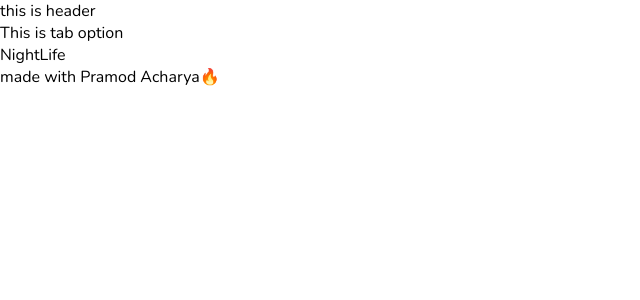
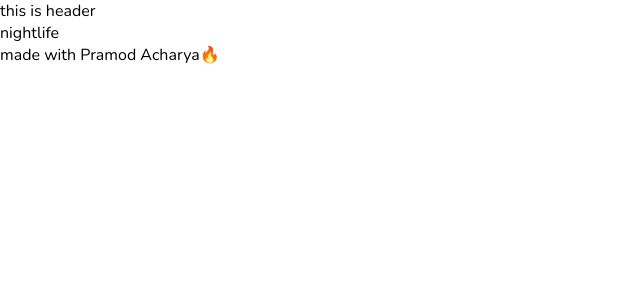
Before and after one commit to Pramod0328/zomato-clone, a React (Create React App) app: page / in a window 1280 px wide. Shown: the top 300 px of the page, without its empty margins (0-640 px from the left). Built offline with nearby package versions, Linux system fonts and the light colour scheme.

Commit message:
component added

```diff
--- a/src/components/common/tabOptions/index.js
+++ b/src/components/common/tabOptions/index.js
@@ -1,8 +1,8 @@
 import react from 'react';
 
-const TabOptions = ()=>{
+const TabOptions = ({activeTab, setActiveTab})=>{
     return(
-        <div>This is tab option</div>
+        <></>
     )
 }
 
--- /dev/null
+++ b/src/components/delivery/index.js
@@ -0,0 +1,10 @@
+import React from "react";
+import './delivery.css';
+
+const Delivery = ()=>{
+    return(
+            <div>This is delivery</div>
+    )
+}
+
+export default Delivery;
--- /dev/null
+++ b/src/components/diningOut/index.js
@@ -0,0 +1,10 @@
+import React from "react";
+import './diningout.css';
+
+const DiningOut = ()=>{
+    return(
+        <div>This is dining Out</div>
+    )
+}
+
+export default DiningOut;
--- /dev/null
+++ b/src/components/nightlife/index.js
@@ -0,0 +1,10 @@
+import React from "react";
+import './nightlife.css';
+
+const NightLife = ()=>{
+    return(
+        <div>nightlife</div>
+    )
+}
+
+export default NightLife;
--- a/src/pages/home/index.js
+++ b/src/pages/home/index.js
@@ -2,32 +2,37 @@ import React, { useState } from 'react';
 import Header from '../../components/common/header';
 import TabOptions from '../../components/common/tabOptions';
 import Footer from '../../components/common/footer';
+import Delivery from '../../components/delivery/index.js';
+import DiningOut from '../../components/diningOut/index.js';
+import NightLife from '../../components/nightlife/index.js';
 
-const HomePage = ()=>{
+
+const HomePage = () => {
 
     const [activeTab, setActiveTab] = useState("NightLife");
-    return(
+
+    return (
         <div>
-        <Header/>
-        <TabOptions activeTab={activeTab} setActiveTab={setActiveTab}/>
-        {getCorrrectScreen(activeTab)}
-        <Footer/>
+            <Header/>
+            <TabOptions activeTab={activeTab} setActiveTab={setActiveTab}/>
+            {getCorrectScreen(activeTab)}
+            <Footer/>
         </div>
     );
 }
 
 
-const getCorrrectScreen = (tab)=>{
-   switch(tab){
+const getCorrectScreen = (tab) => {
+    switch (tab) {
         case "Delivery":
-            return <div>delivery</div>
+            return <Delivery/>;
         case "Dining Out":
-            return <div>Dining Out</div>
+            return <DiningOut/>;
         case "NightLife":
-            return <div>NightLife</div>
-            default:
-                return <div>delivery</div>
-   }
+            return <NightLife/>;
+        default:
+            return <Delivery/>;
+    }
 }
 
 export default HomePage;
```
Also changed, not shown: src/components/delivery/delivery.css (added), src/components/diningOut/diningout.css (added), src/components/nightlife/nightlife.css (added).
